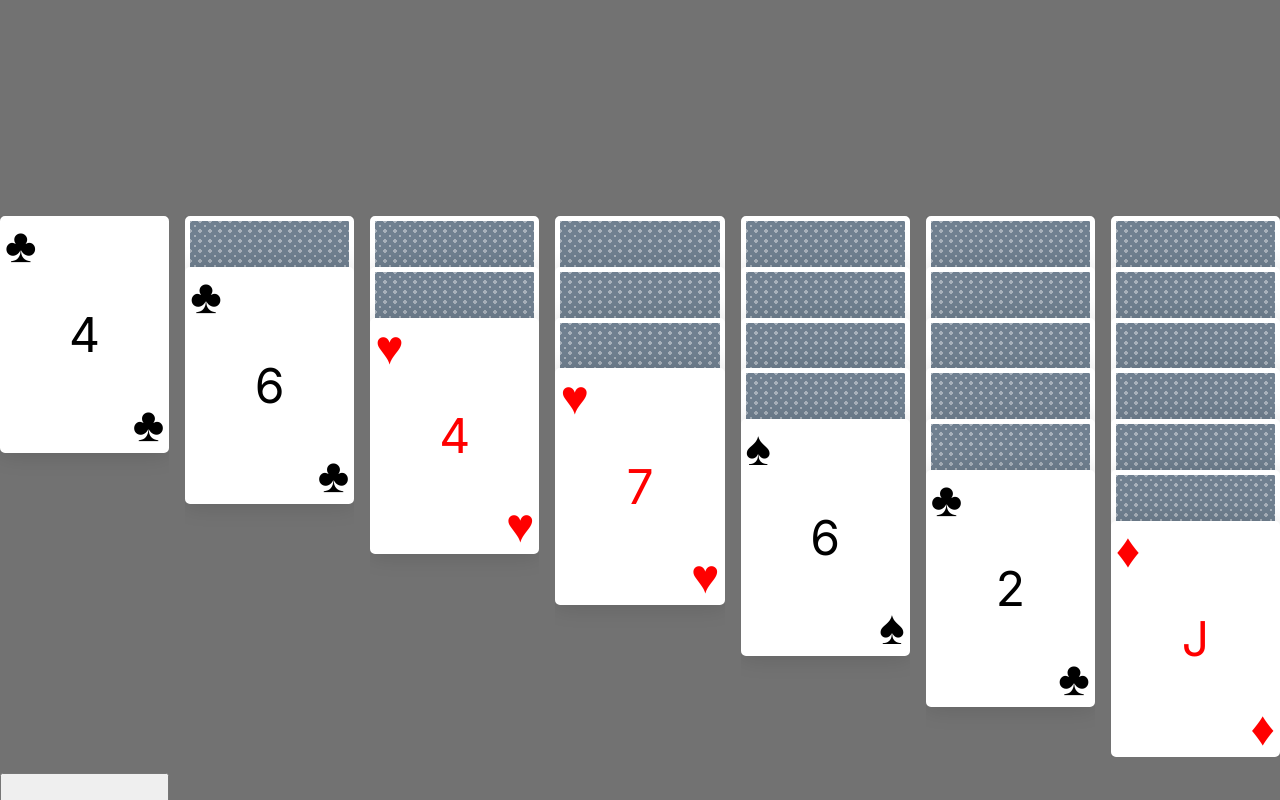
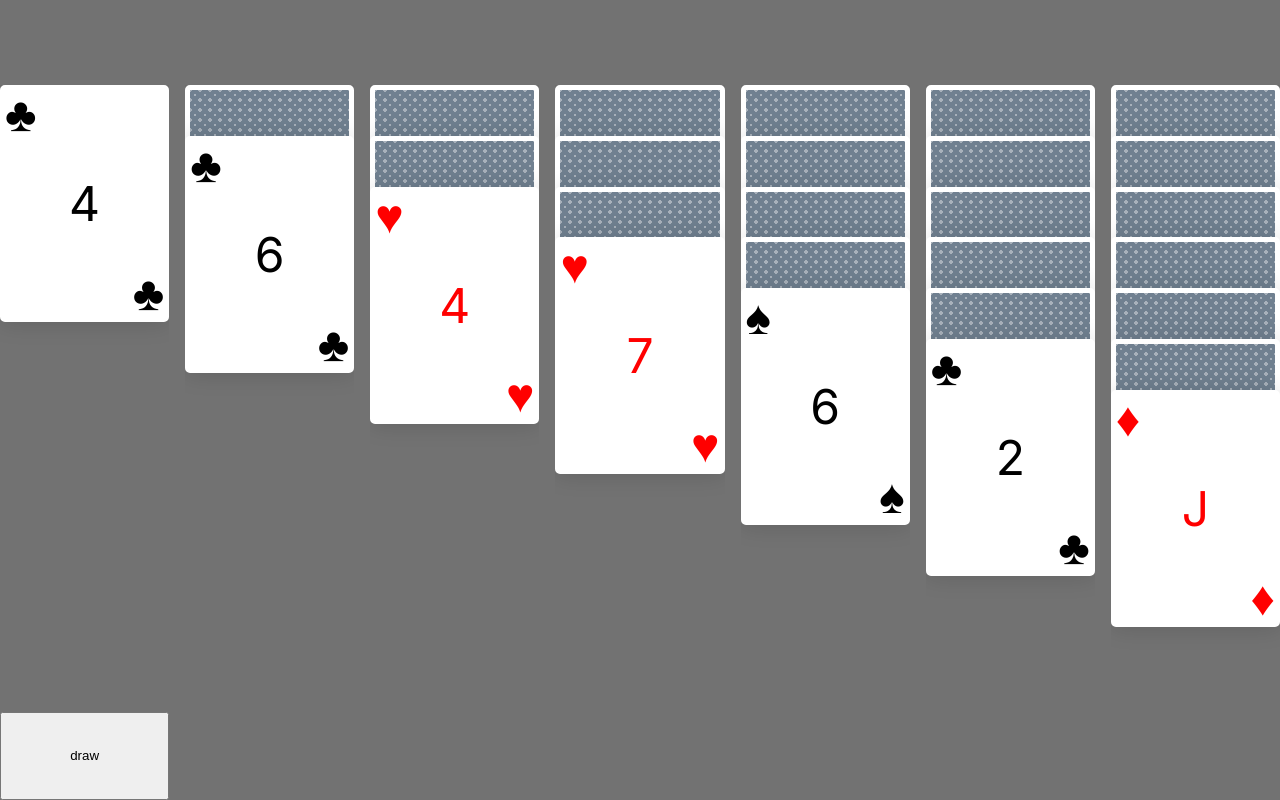
Before and after one commit to Rykus0/solitaire, a Next.js app: page / in a window 1280 px wide. Shown: the top 800 px of the page. Built offline with nearby package versions, Linux system fonts and the light colour scheme.

Commit message:
feat: add min-widths

```diff
--- a/src/app/components/Card.module.css
+++ b/src/app/components/Card.module.css
@@ -6,6 +6,7 @@
 
   width: 100px;
   height: 140px;
+  min-width: 32px;
 
   font-size: 3rem;
   font-size: clamp(0.75rem, 4vw, 3rem);
--- a/src/app/components/Stack.module.css
+++ b/src/app/components/Stack.module.css
@@ -1,7 +1,7 @@
 .stack {
   display: flex;
 
-  min-height: 200px;
+  min-width: 32px;
   width: 100%;
 
   position: relative;
```
